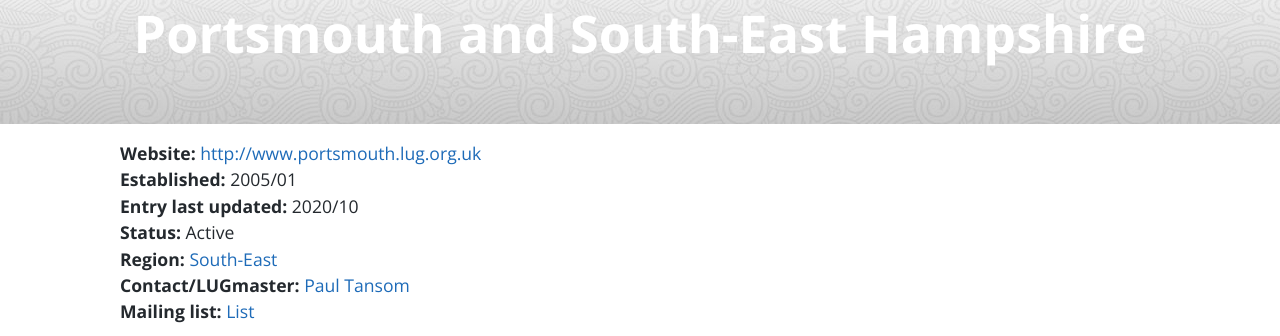
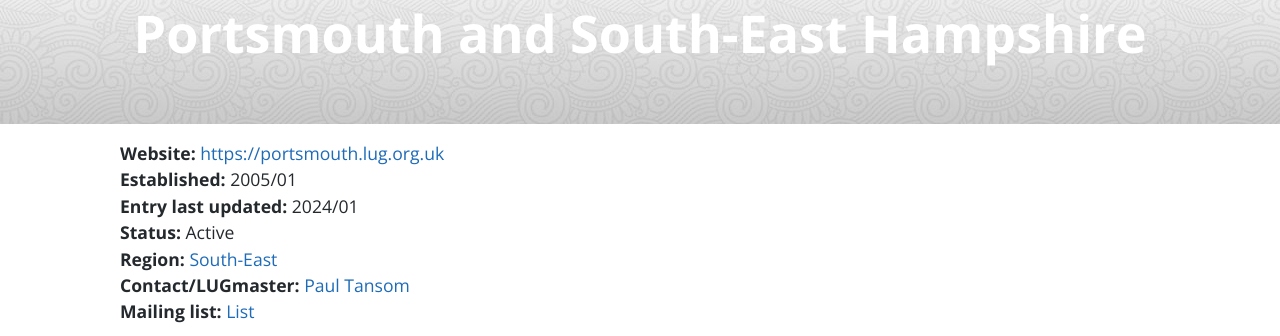
Before and after one commit to lugorguk/lug.org.uk-website, a Jekyll site: the page built from _posts/0000-01-01-Portsmouth and South East Hampshire.md, in a window 1280 px wide. Shown: the part 125-461 px from the top of the page. Built offline with Jekyll 4.4.1, drawn with Linux system fonts in a browser that asks for light colours; grey boxes are pictures that could not be loaded.

Commit message:
Update 0000-01-01-Portsmouth and South East Hampshire.md
Minor tweaks of URL, latitude and longitude and ensuring the last updated is current to show we are definitely still active.

```diff
--- a/_posts/0000-01-01-Portsmouth and South East Hampshire.md
+++ b/_posts/0000-01-01-Portsmouth and South East Hampshire.md
@@ -1,10 +1,10 @@
 ---
 layout: lug
 title: Portsmouth and South-East Hampshire
-website: http://www.portsmouth.lug.org.uk
+website: https://portsmouth.lug.org.uk
 established_date: 2005/01
 status: Active
-last_update: 10/2020
+last_update: 01/2024
 categories: South-East
 url: http://lug.org.uk/node/128
 contact_address: mailto:paul@aptanet.com
```
Also changed, not shown: other parts of _posts/0000-01-01-Portsmouth and South East Hampshire.md (+2 -2 lines).
